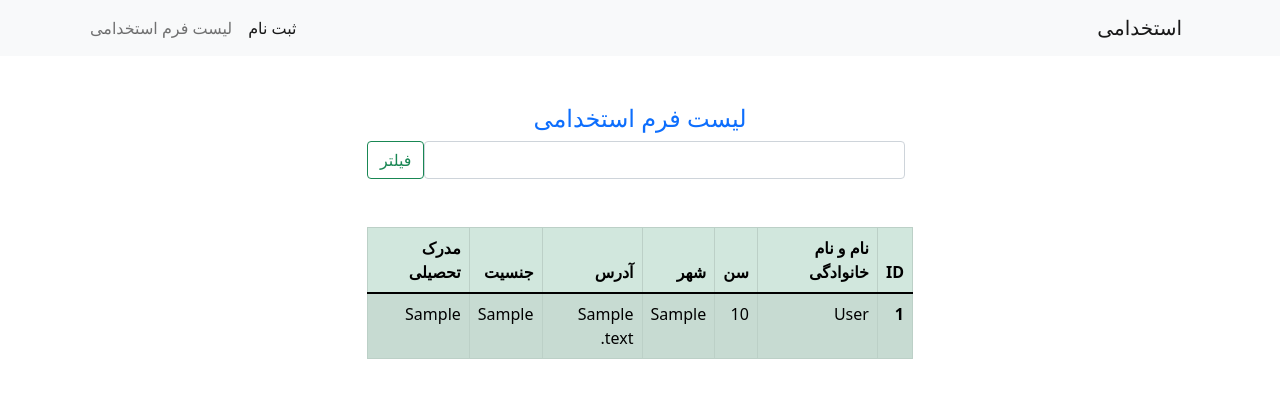
After one commit to emimamadi/roshdana-final-project, a PHP site: page /show.php in a window 1280 px wide. The commit adds this page. Shown: the top 398 px of the page. Run offline with PHP 8.4, Linux system fonts and the light colour scheme; tables that the repository leaves empty or names only in its code hold one stand-in row (values such as "Sample post").

Commit message:
filter added....

```diff
--- /dev/null
+++ b/connect.php
@@ -0,0 +1,13 @@
+<?php
+
+$servername = "localhost";
+$username = "root";
+$password = "";
+$dbname = "roshdana_final";
+
+// Create connection
+$conn = new mysqli($servername, $username, $password, $dbname);
+// Check connection
+if ($conn->connect_error) {
+  die("Connection failed: " . $conn->connect_error);
+}
--- /dev/null
+++ b/header.php
@@ -0,0 +1,51 @@
+<nav class="navbar navbar-expand-lg navbar-light bg-light">
+    <div class="container">
+
+        <a class="navbar-brand" href="#"> استخدامی </a>
+
+        <button class="navbar-toggler" type="button" data-bs-toggle="collapse" data-bs-target="#navbarSupportedContent" aria-controls="navbarSupportedContent" aria-expanded="false" aria-label="Toggle navigation">
+            <span class="navbar-toggler-icon"></span>
+        </button>
+
+
+        <div class="collapse navbar-collapse" id="navbarSupportedContent">
+            <ul class="navbar-nav me-auto mb-2 mb-lg-0">
+                <li class="nav-item">
+                    <a class="nav-link active" aria-current="page" href="form.php">ثبت نام</a>
+                </li>
+                <li class="nav-item">
+                    <a class="nav-link" href="show.php">لیست فرم استخدامی </a>
+                </li>
+                <!-- <li class="nav-item dropdown">
+                            <a class="nav-link dropdown-toggle" href="#" id="navbarDropdown" role="button" data-bs-toggle="dropdown" aria-expanded="false">
+                                Dropdown
+                            </a>
+                            <ul class="dropdown-menu" aria-labelledby="navbarDropdown">
+                                <li><a class="dropdown-item" href="#">Action</a></li>
+                                <li><a class="dropdown-item" href="#">Another action</a></li>
+                                <li>
+                                    <hr class="dropdown-divider">
+                                </li>
+                                <li><a class="dropdown-item" href="#">Something else here</a></li>
+                            </ul>
+                        </li> -->
+                <!-- <li class="nav-item">
+                            <a class="nav-link disabled">Disabled</a>
+                        </li> -->
+            </ul>
+            <!-- <form class="d-flex">
+                        <input class="form-control me-2" type="search" placeholder="Search" aria-label="Search">
+                        <button class="btn btn-outline-success" type="submit">Search</button>
+                    </form> -->
+        </div>
+
+
+
+
+
+
+
+
+
+    </div>
+</nav>
--- /dev/null
+++ b/show.php
@@ -0,0 +1,154 @@
+<?php
+
+include("connect.php");
+
+if (!empty($_POST)) {
+
+
+
+    $fullname = $_POST["fullname"];
+    $age = $_POST["age"];
+    $city = $_POST["city"];
+    $address = $_POST["address"];
+    $sex = $_POST["sex"];
+    $education = $_POST["education"];
+
+
+
+    $sql = "INSERT INTO user (fullname, age, city, address, sex ,education)
+VALUES ('$fullname', '$age', '$city','$address','$sex','$education')";
+
+    $conn->query($sql);
+}
+
+
+
+// if ($conn->query($sql) === TRUE) {
+//   echo "New record created successfully";
+// } else {
+//   echo "Error: " . $sql . "<br>" . $conn->error;
+// }
+
+// $conn->close();
+
+
+?>
+
+
+
+
+
+<!DOCTYPE html>
+<html lang="en">
+
+<head>
+    <meta charset="UTF-8">
+    <meta http-equiv="X-UA-Compatible" content="IE=edge">
+    <meta name="viewport" content="width=device-width, initial-scale=1.0">
+    <link href="https://cdn.jsdelivr.net/npm/bootstrap@5.1.3/dist/css/bootstrap.min.css" rel="stylesheet" integrity="sha384-1BmE4kWBq78iYhFldvKuhfTAU6auU8tT94WrHftjDbrCEXSU1oBoqyl2QvZ6jIW3" crossorigin="anonymous">
+
+    <script src="https://ajax.googleapis.com/ajax/libs/jquery/3.5.1/jquery.min.js"></script>
+
+    <script>
+        $(document).ready(function() {
+            $("#filter").on("keyup", function() {
+                var value = $(this).val().toLowerCase();
+                $("#Table tr").filter(function() {
+                    $(this).toggle($(this).text().toLowerCase().indexOf(value) > -1)
+                });
+            });
+        });
+    </script>
+
+    <title>فرم استخدامی</title>
+</head>
+
+<body dir="rtl">
+
+    <header>
+
+    <?php include "header.php"; ?>
+
+    </header>
+
+
+    <div class="container mt-5">
+        <div class="row justify-content-center">
+            <div class="col-md-6">
+
+                <h4 style="text-align: center;" class="text-primary">لیست فرم استخدامی </h4>
+
+                <form class="d-flex mb-5">
+                    <input class="form-control me-2" type="search" aria-label="Search" id="filter">
+                    <button class="btn btn-outline-success" type="submit">فیلتر</button>
+                </form>
+
+
+
+                <table class="table table-success table-striped table-bordered">
+                    <thead>
+                        <tr>
+                            <th scope="col">ID</th>
+                            <th scope="col">نام و نام خانوادگی </th>
+                            <th scope="col">سن</th>
+                            <th scope="col">شهر</th>
+                            <th scope="col">آدرس</th>
+                            <th scope="col">جنسیت</th>
+                            <th scope="col">مدرک تحصیلی</th>
+                        </tr>
+                    </thead>
+                    <tbody id="Table">
+                        <?php
+
+                        $sql = "SELECT * FROM user";
+                        $result = $conn->query($sql);
+
+                        while ($row = $result->fetch_assoc()) {
+
+                        ?>
+                            <tr>
+                                <th scope="row"><?php echo $row['id']; ?></th>
+                                <td><?php echo $row['fullname']; ?></td>
+                                <td><?php echo $row['age']; ?></td>
+                                <td><?php echo $row['city']; ?></td>
+                                <td><?php echo $row['address']; ?></td>
+                                <td><?php echo $row['sex']; ?></td>
+                                <td><?php echo $row['education']; ?></td>
+                            </tr>
+                        <?php }
+                        ?>
+                    </tbody>
+                </table>
+
+
+
+
+
+
+
+
+
+
+
+
+
+
+            </div>
+
+
+
+        </div>
+    </div>
+
+
+
+
+
+
+    <script src="https://cdn.jsdelivr.net/npm/bootstrap@5.1.3/dist/js/bootstrap.bundle.min.js" integrity="sha384-ka7Sk0Gln4gmtz2MlQnikT1wXgYsOg+OMhuP+IlRH9sENBO0LRn5q+8nbTov4+1p" crossorigin="anonymous"></script>
+
+
+
+</body>
+
+</html>
```
Also changed, not shown: form.php (+4 -44 lines).
